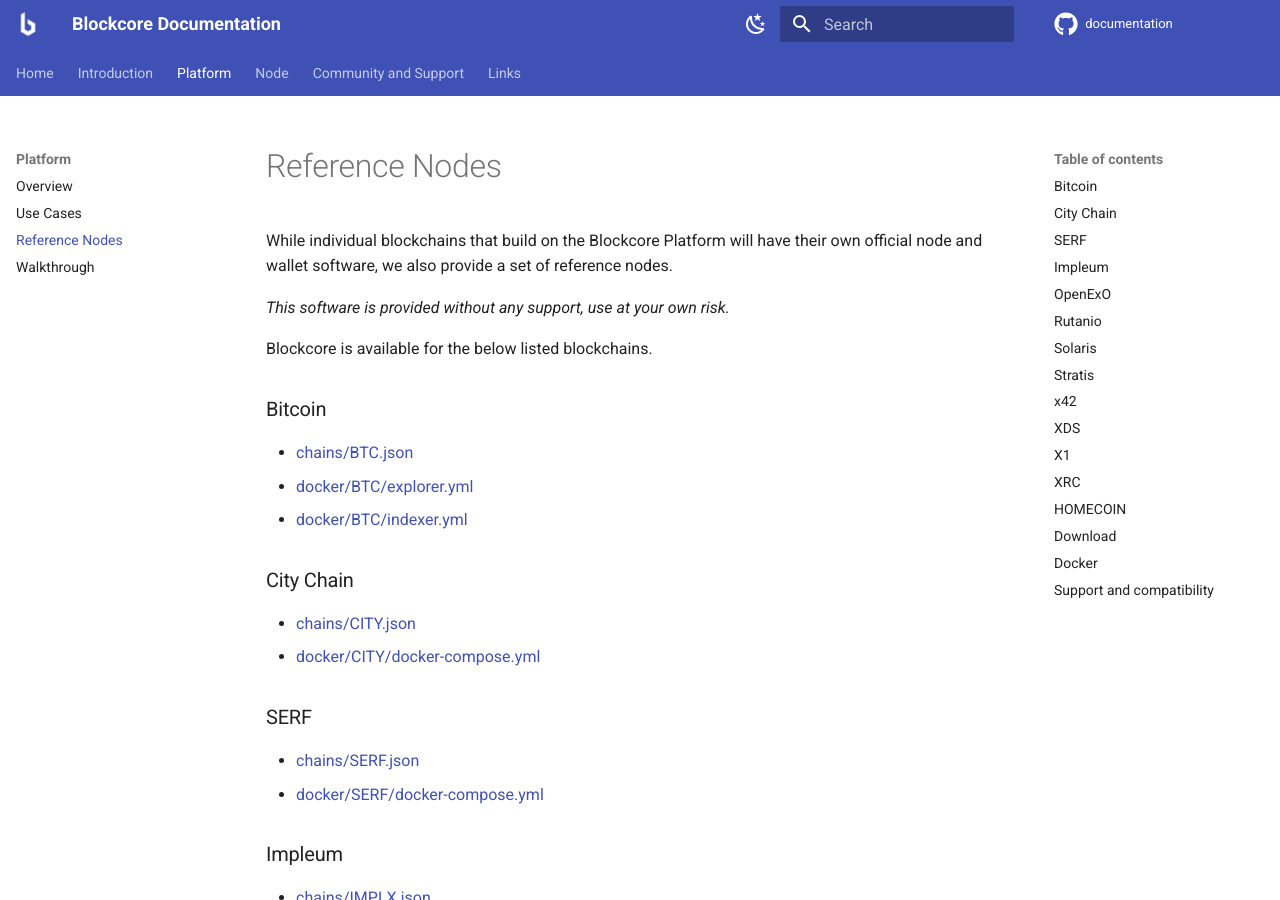
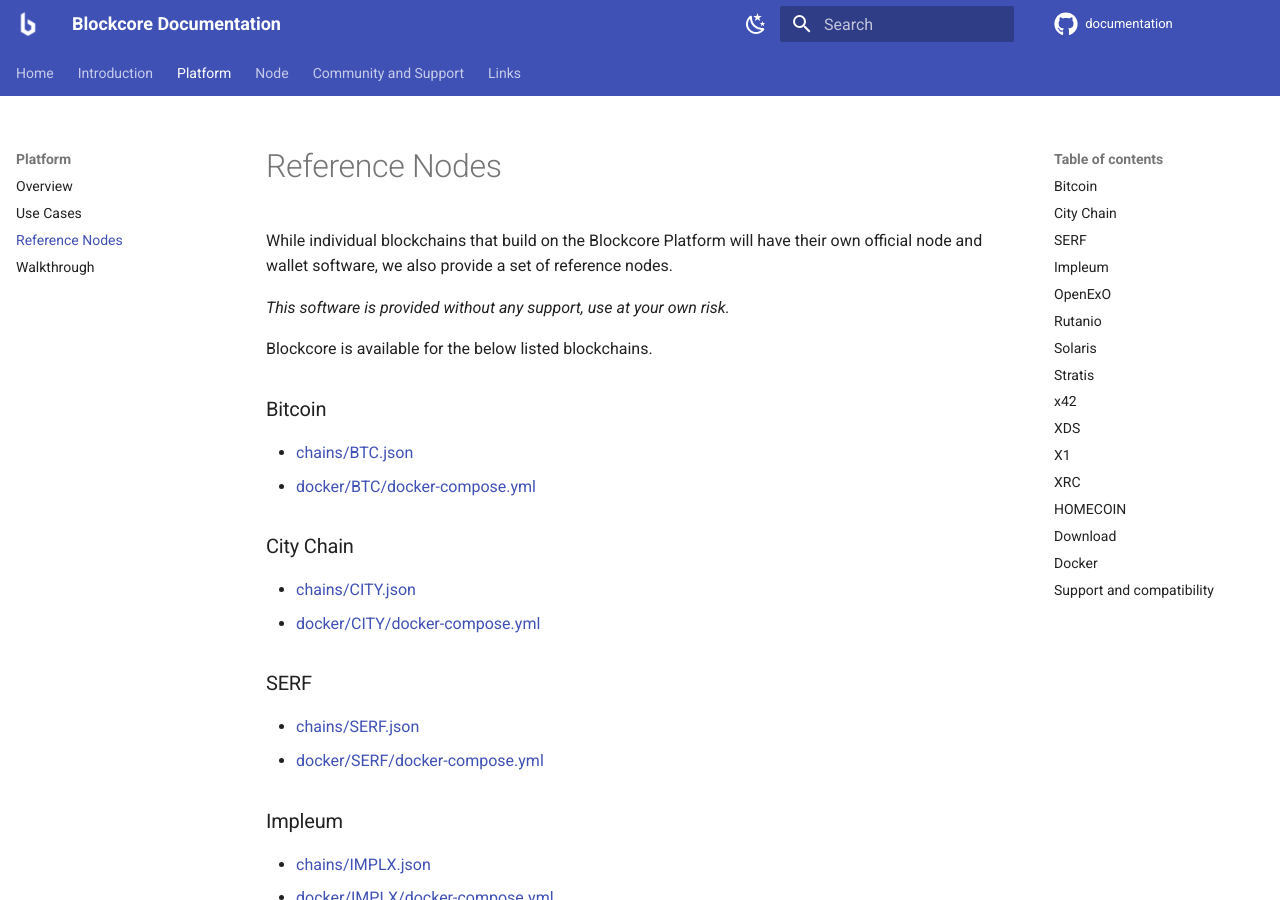
Before and after one commit to block-core/documentation, an MkDocs documentation site: the page built from docs/referencenodes.md, in a window 1280 px wide and 900 px high. Built offline with MkDocs 1.6.1 and Material for MkDocs 9.7.7, drawn with Linux system fonts in a browser that asks for light colours; comment, search, counter and statistics services are not loaded.

Commit message:
Fix links to BTC and CITY compose files

```diff
--- a/docs/referencenodes.md
+++ b/docs/referencenodes.md
@@ -12,12 +12,11 @@ Blockcore is available for the below listed blockchains.
 
 ### Bitcoin
 - [chains/BTC.json](https://chains.blockcore.net/chains/BTC.json)
-- [docker/BTC/explorer.yml](https://chains.blockcore.net/docker/BTC/explorer.yml)
-- [docker/BTC/indexer.yml](https://chains.blockcore.net/docker/BTC/indexer.yml)
+- [docker/BTC/docker-compose.yml](https://chains.blockcore.net/docker/BTC/docker-compose.yml)
 
 ### City Chain
 - [chains/CITY.json](https://chains.blockcore.net/chains/CITY.json)
-- [docker/CITY/docker-compose.yml](https://chains.blockcore.net/#:~:text=docker/CITY/docker-compose.yml)
+- [docker/CITY/docker-compose.yml](https://chains.blockcore.net/docker/CITY/docker-compose.yml)
 
 ### SERF
 - [chains/SERF.json](https://chains.blockcore.net/chains/SERF.json)
```
